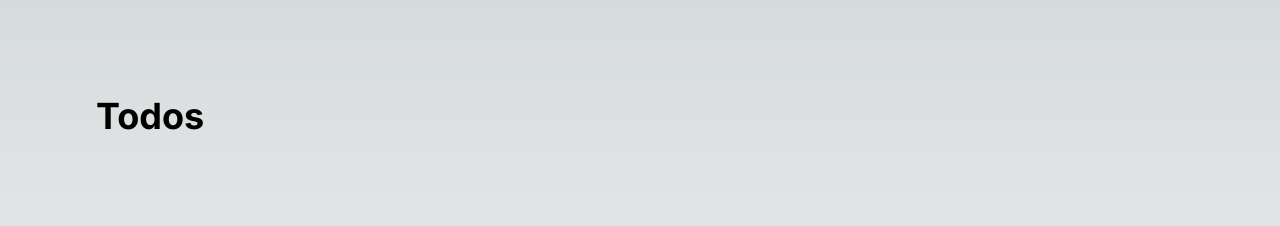
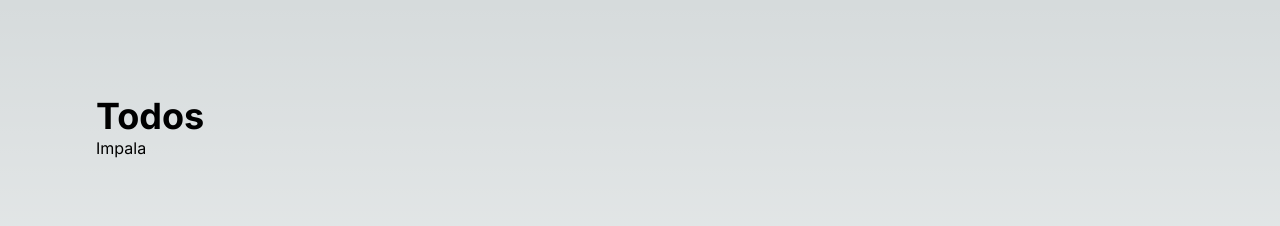
Before and after one commit to KennedyMungai/server_actions_refresher, a Next.js app: page / in a window 1280 px wide. Shown: the top 226 px of the page. Built offline with nearby package versions, Linux system fonts and the light colour scheme.

Commit message:
Added impala to the todos strings

```diff
--- a/app/page.tsx
+++ b/app/page.tsx
@@ -1,4 +1,4 @@
-const todos: string[] = []
+const todos: string[] = ['Impala']
 
 export default function Home() {
 	return (
```
